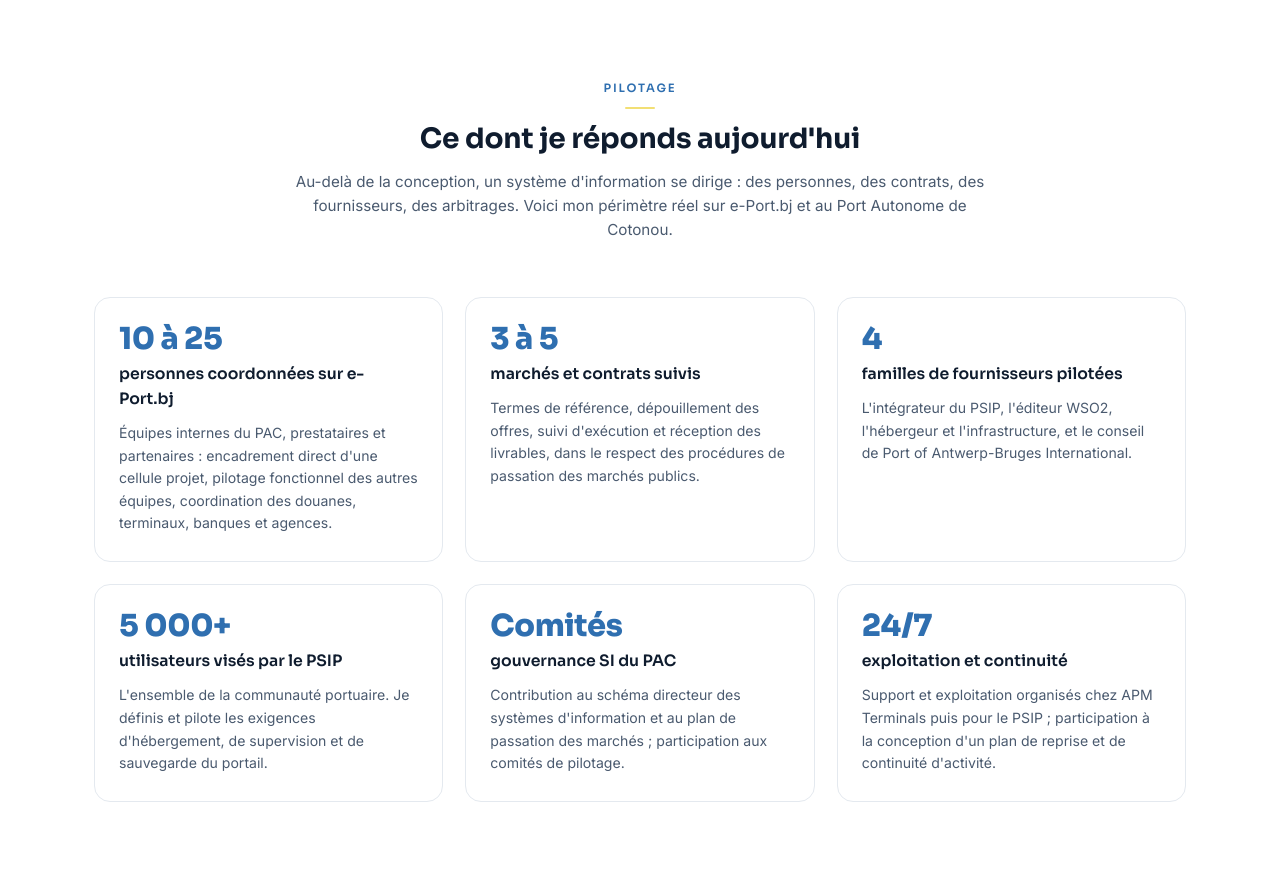
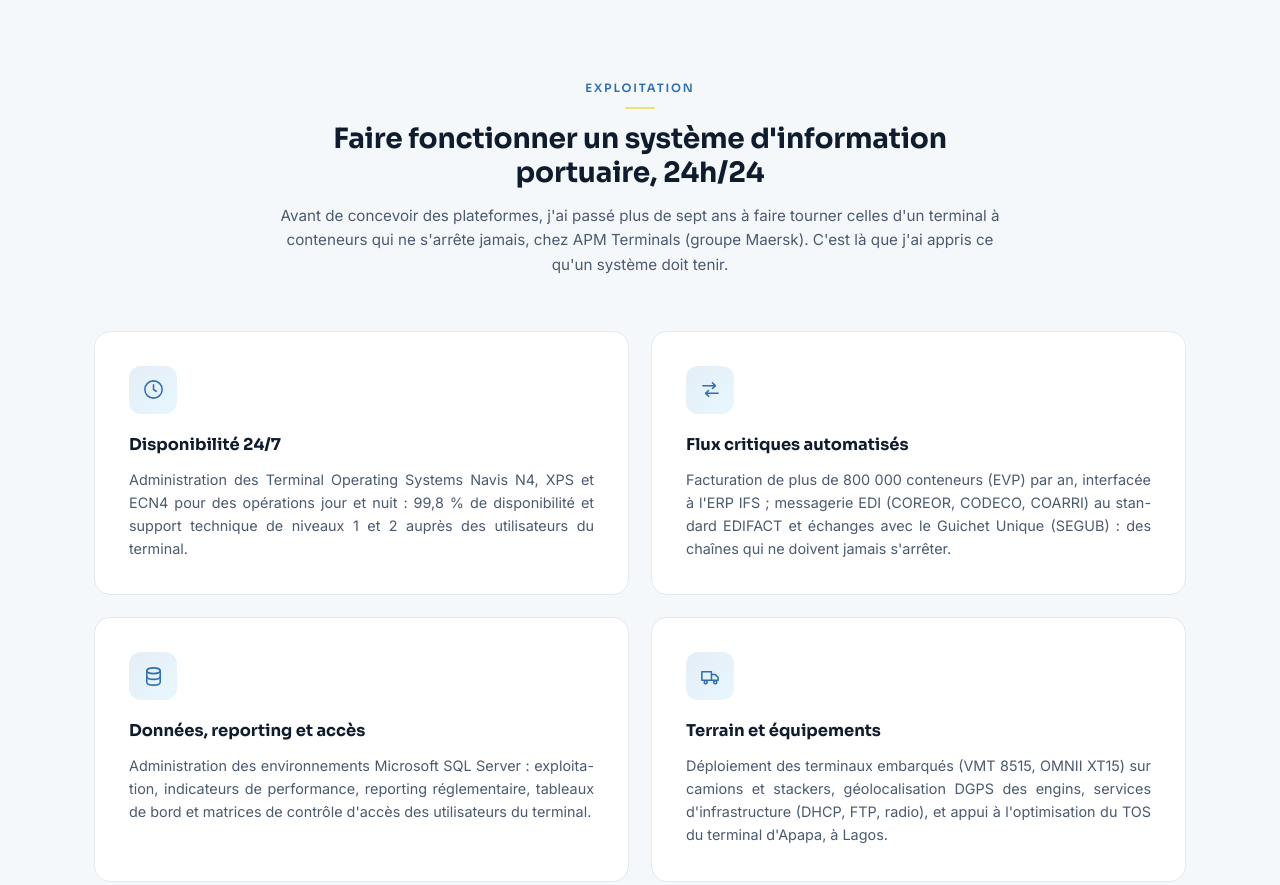
Before and after one commit to kuadjaho/kevinadjaho.com, a plain HTML site: page index.html in a window 1280 px wide. Shown: the part 3460-4345 px from the top of the page. Drawn offline with Linux system fonts and the light colour scheme.

Commit message:
Retrait de la section Pilotage
Les six domaines d'intervention restent ; la grille de chiffres de pilotage
est retirée à la demande de Kevin. Cache-bust CSS/JS v5.

Co-Authored-By: Claude Fable 5.1 <noreply@anthropic.com>

```diff
--- a/index.html
+++ b/index.html
@@ -22,7 +22,7 @@
   <link rel="alternate" hreflang="fr" href="https://kevinadjaho.com/" />
   <link rel="alternate" hreflang="en" href="https://kevinadjaho.com/index-en.html" />
   <link rel="alternate" hreflang="x-default" href="https://kevinadjaho.com/" />
-  <link rel="stylesheet" href="styles.css?v=4" />
+  <link rel="stylesheet" href="styles.css?v=5" />
 
   <script type="application/ld+json">
   {
@@ -357,54 +357,6 @@
     </div>
   </section>
 
-  <!-- ===== Pilotage ===== -->
-  <section class="section" id="pilotage">
-    <div class="container">
-      <div class="section-head">
-        <p class="section-eyebrow">Pilotage</p>
-        <h2 class="section-title">Ce dont je réponds aujourd'hui</h2>
-        <p class="section-sub">
-          Au-delà de la conception, un système d'information se dirige : des personnes,
-          des contrats, des fournisseurs, des arbitrages. Voici mon périmètre réel sur
-          e-Port.bj et au Port Autonome de Cotonou.
-        </p>
-      </div>
-
-      <div class="proof-grid">
-        <div class="proof">
-          <span class="proof-num">10 à 25</span>
-          <span class="proof-label">personnes coordonnées sur e-Port.bj</span>
-          <p>Équipes internes du PAC, prestataires et partenaires : encadrement direct d'une cellule projet, pilotage fonctionnel des autres équipes, coordination des douanes, terminaux, banques et agences.</p>
-        </div>
-        <div class="proof">
-          <span class="proof-num">3 à 5</span>
-          <span class="proof-label">marchés et contrats suivis</span>
-          <p>Termes de référence, dépouillement des offres, suivi d'exécution et réception des livrables, dans le respect des procédures de passation des marchés publics.</p>
-        </div>
-        <div class="proof">
-          <span class="proof-num">4</span>
-          <span class="proof-label">familles de fournisseurs pilotées</span>
-          <p>L'intégrateur du PSIP, l'éditeur WSO2, l'hébergeur et l'infrastructure, et le conseil de Port of Antwerp-Bruges International.</p>
-        </div>
-        <div class="proof">
-          <span class="proof-num">5 000+</span>
-          <span class="proof-label">utilisateurs visés par le PSIP</span>
-          <p>L'ensemble de la communauté portuaire. Je définis et pilote les exigences d'hébergement, de supervision et de sauvegarde du portail.</p>
-        </div>
-        <div class="proof">
-          <span class="proof-num">Comités</span>
-          <span class="proof-label">gouvernance SI du PAC</span>
-          <p>Contribution au schéma directeur des systèmes d'information et au plan de passation des marchés ; participation aux comités de pilotage.</p>
-        </div>
-        <div class="proof">
-          <span class="proof-num">24/7</span>
-          <span class="proof-label">exploitation et continuité</span>
-          <p>Support et exploitation organisés chez APM Terminals puis pour le PSIP ; participation à la conception d'un plan de reprise et de continuité d'activité.</p>
-        </div>
-      </div>
-    </div>
-  </section>
-
   <!-- ===== Exploitation ===== -->
   <section class="section section-soft" id="exploitation">
     <div class="container">
@@ -694,6 +646,6 @@
     </div>
   </footer>
 
-  <script src="script.js?v=4"></script>
+  <script src="script.js?v=5"></script>
 </body>
 </html>
--- a/script.js
+++ b/script.js
@@ -34,7 +34,7 @@ nav.querySelectorAll('a').forEach(link =>
 
 // Éléments à révéler au scroll
 const revealTargets = document.querySelectorAll(
-  '.section-head, .card, .proof, .case-main, .case-side, .tl-item, .edu-col, .contact-text, .contact-form'
+  '.section-head, .card, .case-main, .case-side, .tl-item, .edu-col, .contact-text, .contact-form'
 );
 revealTargets.forEach((el, i) => {
   el.classList.add('reveal');
--- a/styles.css
+++ b/styles.css
@@ -415,20 +415,6 @@ ul, ol { list-style: none; }
 .edu-item h4 { font-family: var(--font-head); font-weight: 600; font-size: 1rem; margin-bottom: 2px; }
 .edu-item p { color: var(--slate-2); font-size: 0.92rem; }
 
-/* ===== Pilotage (preuves) ===== */
-.proof-grid { display: grid; grid-template-columns: repeat(3, 1fr); gap: 22px; }
-.proof {
-  background: var(--white); border: 1px solid var(--line); border-radius: var(--radius);
-  padding: 26px 24px; transition: transform .25s ease, box-shadow .25s ease;
-}
-.proof:hover { transform: translateY(-3px); box-shadow: var(--shadow); }
-.proof-num {
-  display: block; font-family: var(--font-head); font-weight: 800;
-  font-size: 1.9rem; color: var(--blue-500); line-height: 1; letter-spacing: -0.4px;
-}
-.proof-label { display: block; margin-top: 8px; font-family: var(--font-head); font-weight: 600; font-size: 0.98rem; }
-.proof p { margin-top: 10px; color: var(--slate); font-size: 0.88rem; }
-
 /* ===== Exploitation (run) ===== */
 .run-note { max-width: 760px; margin: 40px auto 0; text-align: center; color: var(--slate); font-size: 1rem; }
 .run-note strong { color: var(--navy-900); }
@@ -492,7 +478,6 @@ a.contact-method:hover { background: rgba(56,189,248,0.12); border-color: rgba(5
 
 /* ===== Responsive ===== */
 @media (max-width: 900px) {
-  .proof-grid { grid-template-columns: repeat(2, 1fr); }
   .hero-inner { grid-template-columns: 1fr; gap: 40px; }
   .hero-portrait { order: -1; justify-self: start; max-width: 260px; }
   .portrait-badge { left: auto; right: -10px; }
@@ -504,7 +489,6 @@ a.contact-method:hover { background: rgba(56,189,248,0.12); border-color: rgba(5
   .stat:nth-child(1), .stat:nth-child(2) { border-bottom: 1px solid var(--line); }
 }
 @media (max-width: 760px) {
-  .proof-grid { grid-template-columns: 1fr; }
   .nav {
     position: fixed; top: 0; right: 0; height: 100vh; width: min(80vw, 320px);
     flex-direction: column; align-items: flex-start; justify-content: center; gap: 28px;
```
Also changed, not shown: index-en.html (+2 -50 lines).
